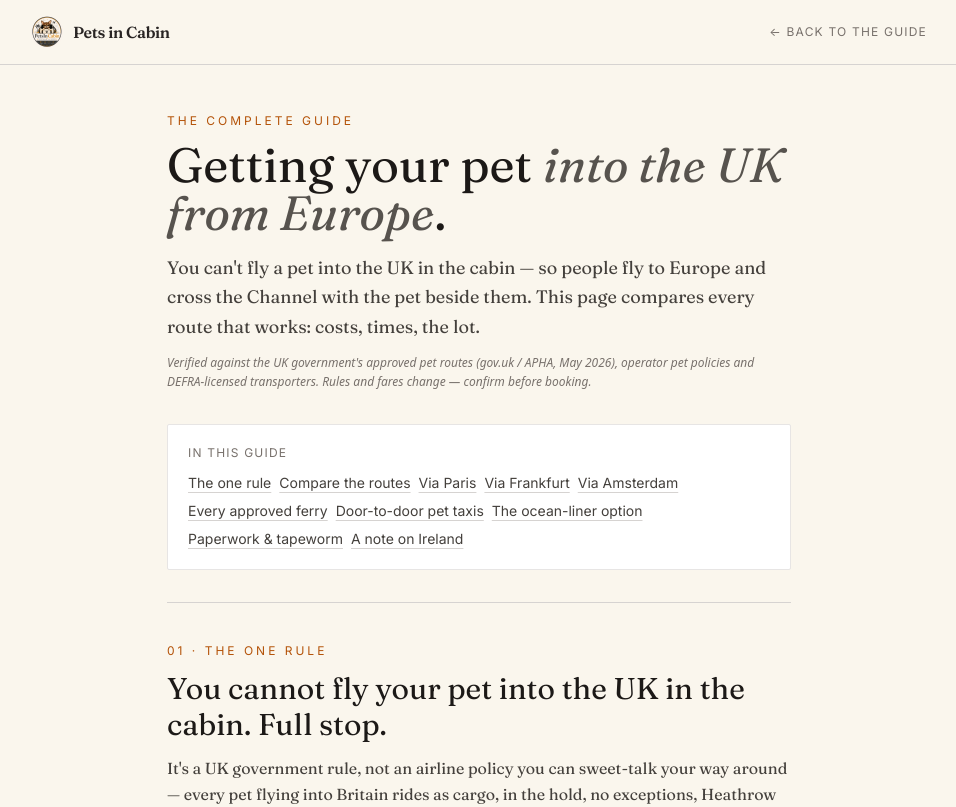
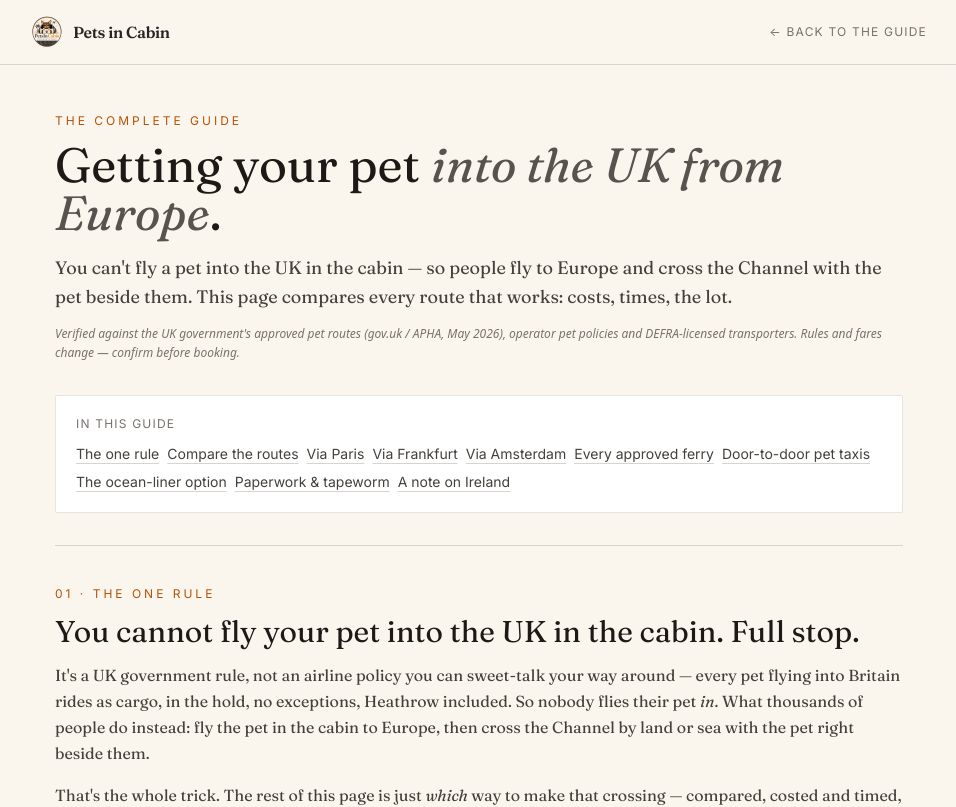
Before and after one commit to rupindermahay/petsincabin, a Next.js app: page /getting-your-pet-into-the-uk in a window 1280 px wide. Shown: the top 807 px of the page, without its empty margins (161-1117 px from the left). Built offline with nearby package versions, Linux system fonts and the light colour scheme.

Commit message:
Add files via upload

```diff
--- a/pages/getting-your-pet-into-the-uk.js
+++ b/pages/getting-your-pet-into-the-uk.js
@@ -40,7 +40,7 @@ export default function GettingYourPetIntoTheUK() {
           </div>
         </nav>
 
-        <main className="max-w-2xl mx-auto px-6 py-8 md:py-12">
+        <main className="max-w-4xl mx-auto px-6 py-8 md:py-12">
           <div className="text-xs uppercase tracking-[0.25em] text-amber-700 mb-3">
             The complete guide
           </div>
```
